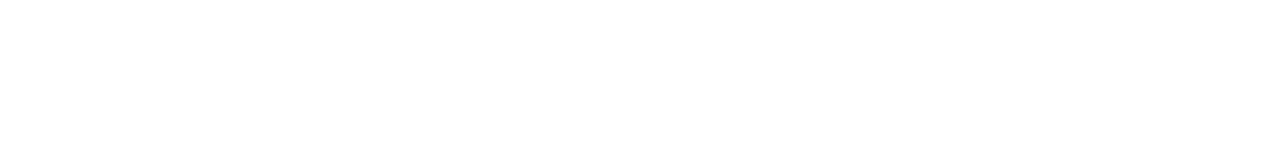
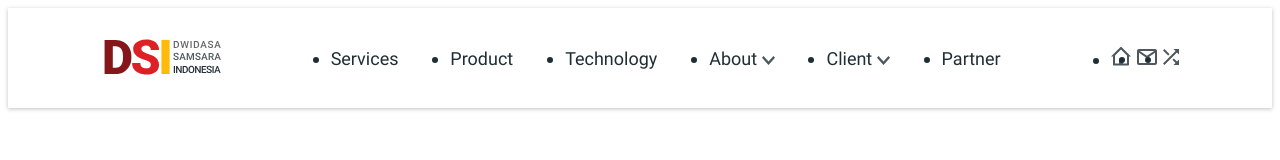
Before and after one commit to ann-arzamm/demo-multipage-site-webpack5, a website built with webpack: page src/index.html in a window 1280 px wide. Built offline with nearby package versions, Linux system fonts and the light colour scheme.

Commit message:
header layout

```diff
--- /dev/null
+++ b/src/css/blocks/_header.scss
@@ -0,0 +1,103 @@
+.header {
+  box-shadow: 0px 1px 4px rgba(0, 0, 0, 0.25);
+}
+
+.nav {
+  padding: 0 24px;
+  // TODO media for font-size
+  font-size: 18px;
+  height: 100px;
+  color: $text_dark;
+  display: grid;
+  grid-template-areas: "a b c";
+  grid-template-columns: 119px 75% 10%;
+  // grid-gap: 20px;
+  align-content: center;
+  justify-content: space-between;
+
+  .sandwich {
+    display: none;
+  }
+
+  @media (max-width: 768px) {
+    .shortcuts {
+      display: none;
+    }
+
+    padding-right: 0;
+    grid-template-areas: "a b";
+    grid-template-columns: 119px 80%;
+  }
+
+  @media (max-width: 700px) {
+    .list,
+    .shortcuts {
+      display: none;
+    }
+    // TODO sandwich menu
+    .sandwich {
+      display: flex;
+    }
+
+    height: 72px;
+    grid-template-columns: 119px 20%;
+  }
+}
+
+.logo {
+  display: flex;
+  align-items: center;
+
+  &__img {
+    width: 100%;
+    max-width: 119px;
+  }
+}
+
+.list {
+  padding: 0 20px;
+
+  &__wrapper {
+    margin: 0 auto;
+    max-width: 670px;
+    height: 100%;
+    display: flex;
+    justify-content: space-between;
+    align-items: center;
+  }
+}
+
+.list-item {
+  cursor: pointer;
+
+  &__menu {
+    &_close::after {
+      content: url("./assets/icons/core/chevron_down.svg");
+      height: 9px;
+      width: 13px;
+    }
+  }
+
+  &__link {
+    text-decoration: none;
+    color: $text_dark;
+  }
+}
+
+.shortcuts {
+  &__wrapper {
+    margin: 0;
+    height: 100%;
+    max-width: 105px;
+    display: flex;
+    justify-content: space-between;
+    align-items: center;
+  }
+}
+
+.sandwich {
+  display: flex;
+  align-items: center;
+  justify-content: flex-end;
+  padding-right: 32px;
+}
--- a/src/index.html
+++ b/src/index.html
@@ -39,5 +39,87 @@
 
     <title>DCI home page</title>
   </head>
-  <body></body>
+  <body>
+    <!-- Header -->
+    <header class="header">
+      <div class="container">
+        <nav class="nav">
+          <!-- logo  -->
+          <a href="#" class="logo">
+            <img
+              src="./assets/icons/core/logo.svg"
+              alt="logo"
+              class="logo__img"
+            />
+          </a>
+
+          <!-- links -->
+          <div class="list">
+            <ul class="list__wrapper">
+              <li class="list-item">
+                <a href="#" class="list-item__link"> Services </a>
+              </li>
+              <li class="list-item">
+                <a href="#" class="list-item__link"> Product </a>
+              </li>
+              <li class="list-item">
+                <a href="#" class="list-item__link"> Technology </a>
+              </li>
+              <li class="list-item list-item__menu list-item__menu_close">
+                <a href="#" class="list-item__link"> About </a>
+              </li>
+              <li class="list-item list-item__menu list-item__menu_close">
+                <a href="#" class="list-item__link"> Client </a>
+              </li>
+              <li class="list-item">
+                <a href="#" class="list-item__link"> Partner </a>
+              </li>
+            </ul>
+          </div>
+
+          <!-- buttons -->
+          <div class="shortcuts">
+            <ul class="shortcuts__wrapper">
+              <li class="shortcuts__item">
+                <a href="#" class="shortcuts__link">
+                  <img
+                    src="./assets/icons/core/home.svg"
+                    alt="home"
+                    class="shortcuts__img"
+                  />
+                </a>
+              </li>
+              <li class="shortcuts__item">
+                <a href="#" class="shortcuts__link">
+                  <img
+                    src="./assets/icons/core/mail.svg"
+                    alt="mail"
+                    class="shortcuts__img"
+                  />
+                </a>
+              </li>
+              <li class="shortcuts__item">
+                <a href="#" class="shortcuts__link">
+                  <img
+                    src="./assets/icons/core/shuffle.svg"
+                    alt="shuffle"
+                    class="shortcuts__img"
+                  />
+                </a>
+              </li>
+            </ul>
+          </div>
+
+          <!-- sandwich menu  -->
+          <a href="#" class="sandwich">
+            <img
+              src="./assets/icons/core/sandwich.svg"
+              alt="menu"
+              class="sandwich__img"
+            />
+          </a>
+        </nav>
+      </div>
+    </header>
+  </body>
 </html>
--- a/src/index.scss
+++ b/src/index.scss
@@ -8,12 +8,13 @@
 @import "css/core/media";
 
 // Content blocks | BEM
-// @import "css/blocks/header";
+@import "css/blocks/header";
 
 // General styles
 * {
   transition: 0.5s all;
-  font-family: "MuseoSansCyrl", sans-serif;
+  font-family: "Roboto", sans-serif;
+  font-weight: normal;
 }
 
 .container {
--- a/webpack/parts/utils.js
+++ b/webpack/parts/utils.js
@@ -5,11 +5,10 @@ import WebpackBar from 'webpackbar';
 
 // Dev server options
 const options = {
-  hmr: true,
+  liveReload: true,
   port: 3000,
   host: '127.0.0.1',
   open: true,
-  waitForBuild: true,
   static: path.join(process.cwd(), 'build'),
 };
 
--- a/webpack/webpack.common.js
+++ b/webpack/webpack.common.js
@@ -16,7 +16,7 @@ export default () => merge(
     output: {
       path: path.join(process.cwd(), 'build'),
       publicPath: '',
-      clean: true,
+
     },
   },
 );
--- a/webpack/webpack.prod.js
+++ b/webpack/webpack.prod.js
@@ -18,6 +18,7 @@ export default () => merge(
 
     // Exit bundling process on the first error instead of tolerating it
     bail: true,
+    clean: true,
 
     entry: path.join(process.cwd(), 'src/index.js'),
     output: {
```
Also changed, not shown: 1 other file.
